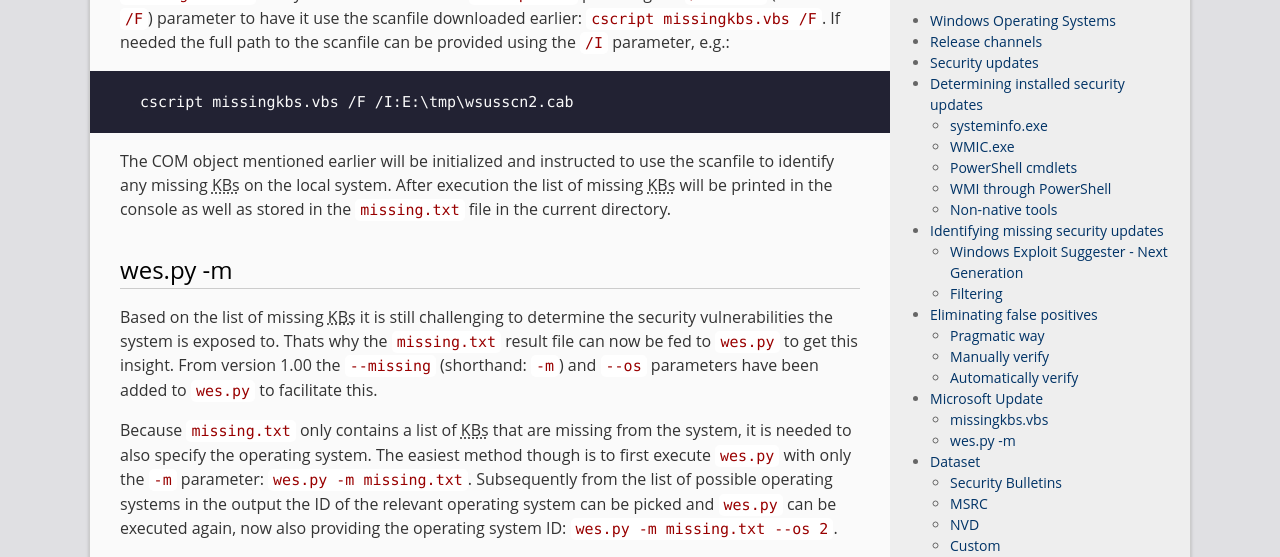
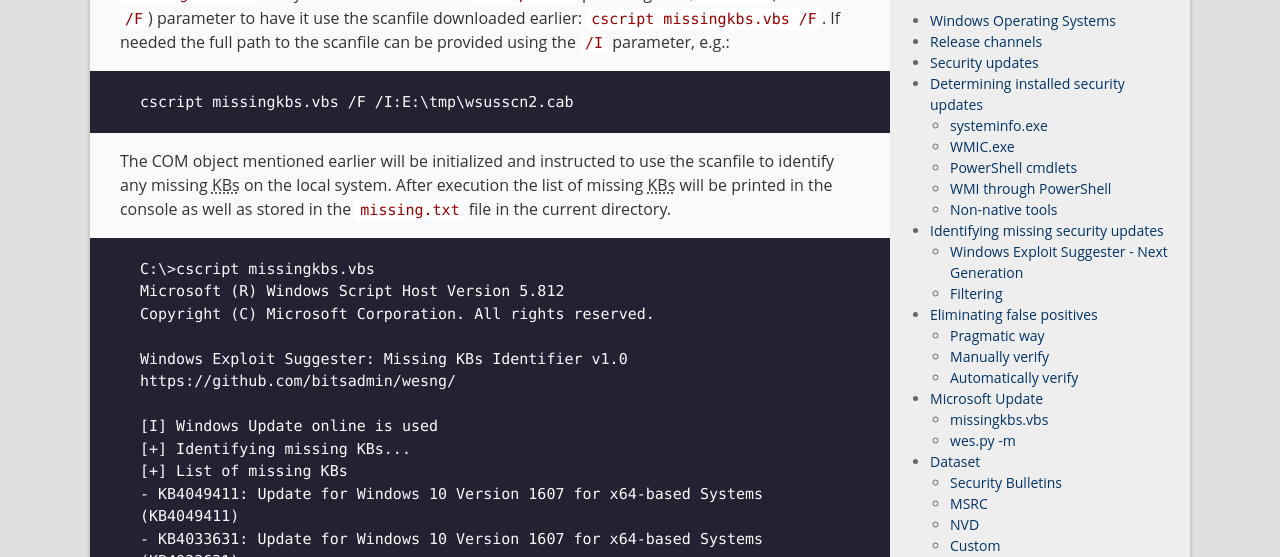
Before and after one commit to bitsadmin/bitsadmin.github.io, a Jekyll site: the page built from _posts/2021-11-11-windows-security-updates-for-hackers.md, in a window 1280 px wide and 1400 px high, scrolled down 14059 px. Shown: the top 557 px of the window. Built offline with Jekyll 4.4.1, drawn with Linux system fonts in a browser that asks for light colours; some of the changed text lies outside the part shown; grey boxes are pictures that could not be loaded.

Commit message:
Added missingkbs.vbs example

````diff
--- a/_posts/2021-11-11-windows-security-updates-for-hackers.md
+++ b/_posts/2021-11-11-windows-security-updates-for-hackers.md
@@ -197,6 +197,31 @@
 
 The COM object mentioned earlier will be initialized and instructed to use the scanfile to identify any missing KBs on the local system. After execution the list of missing KBs will be printed in the console as well as stored in the `missing.txt` file in the current directory.
 
+```
+C:\>cscript missingkbs.vbs
+Microsoft (R) Windows Script Host Version 5.812
+Copyright (C) Microsoft Corporation. All rights reserved.
+
+Windows Exploit Suggester: Missing KBs Identifier v1.0
+https://github.com/bitsadmin/wesng/
+
+[I] Windows Update online is used
+[+] Identifying missing KBs...
+[+] List of missing KBs
+- KB4049411: Update for Windows 10 Version 1607 for x64-based Systems (KB4049411)
+- KB4033631: Update for Windows 10 Version 1607 for x64-based Systems (KB4033631)
+- KB4103720: 2018-05 Cumulative Update for Windows 10 Version 1607 for x64-based Systems (KB4103720)
+- KB4485447: 2019-02 Servicing Stack Update for Windows 10 Version 1607 for x64-based Systems (KB4485447)
+- KB4023057: 2020-06 Update for Windows 10 Version 1607 for x64-based Systems (KB4023057)
+- KB4480730: 2020-06 Update for Windows 10 Version 1607 for x64-based Systems (KB4480730)
+- KB890830: Windows Malicious Software Removal Tool x64 - v5.90 (KB890830)
+- KB2267602: Security Intelligence Update for Microsoft Defender Antivirus - KB2267602 (Version 1.341.548.0)
+[+] Saved list of missing updates in "C:\missing.txt"
+[+] Done!
+
+C:\>
+```
+
 ## wes.py -m
 Based on the list of missing KBs it is still challenging to determine the security vulnerabilities the system is exposed to. Thats why the `missing.txt` result file can now be fed to `wes.py` to get this insight. From version 1.00 the `--missing` (shorthand: `-m`) and `--os` parameters have been added to `wes.py` to facilitate this.
 
````
